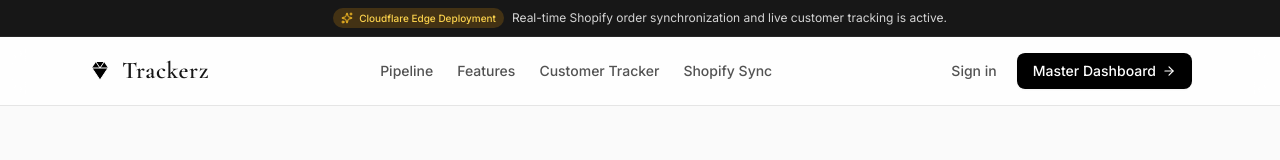
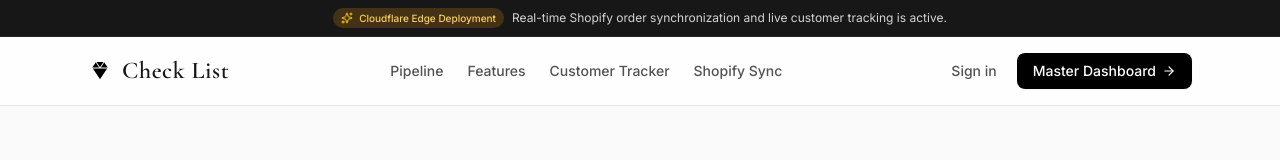
Before and after one commit to Raiyaniyugj/traker-jodhani, a Next.js app: page / in a window 1280 px wide. Shown: the top 160 px of the page. Built offline with nearby package versions, Linux system fonts and the light colour scheme.

Commit message:
chore: update brand name from Trackerz to Check List

```diff
--- a/src/app/login/page.tsx
+++ b/src/app/login/page.tsx
@@ -92,7 +92,7 @@ export default function LoginPage() {
               <path d="M8 3L12 9L16 3" stroke="white" strokeWidth="1" />
               <path d="M4 9L12 21L20 9" stroke="white" strokeWidth="1" />
             </svg>
-            Trackerz
+            Check List
           </Link>
           <p className="text-sm text-neutral-500 mt-1">Sign in to your production workspace</p>
         </div>
--- a/src/app/page.tsx
+++ b/src/app/page.tsx
@@ -60,7 +60,7 @@ export default function HomePage() {
               <path d="M8 3L12 9L16 3" stroke="white" strokeWidth="1" />
               <path d="M4 9L12 21L20 9" stroke="white" strokeWidth="1" />
             </svg>
-            Trackerz
+            Check List
           </Link>
 
           <nav className="hidden md:flex items-center gap-6 text-sm text-neutral-600 font-medium">
@@ -429,7 +429,7 @@ export default function HomePage() {
               <path d="M8 3L12 9L16 3" stroke="white" strokeWidth="1" />
               <path d="M4 9L12 21L20 9" stroke="white" strokeWidth="1" />
             </svg>
-            Trackerz
+            Check List
           </div>
 
           <div className="flex flex-wrap items-center gap-6 text-xs text-neutral-500">
@@ -442,7 +442,7 @@ export default function HomePage() {
           </div>
 
           <p className="text-xs text-neutral-400">
-            © {new Date().getFullYear()} Trackerz · Deployed on Cloudflare Workers
+            © {new Date().getFullYear()} Check List · Deployed on Cloudflare Workers
           </p>
         </div>
       </footer>
--- a/src/app/signup/page.tsx
+++ b/src/app/signup/page.tsx
@@ -66,7 +66,7 @@ export default function SignupPage() {
               <path d="M8 3L12 9L16 3" stroke="white" strokeWidth="1" />
               <path d="M4 9L12 21L20 9" stroke="white" strokeWidth="1" />
             </svg>
-            Trackerz
+            Check List
           </Link>
           <p className="text-sm text-neutral-500 mt-1">Create your workshop workspace</p>
         </div>
--- a/src/components/Sidebar.tsx
+++ b/src/components/Sidebar.tsx
@@ -36,7 +36,7 @@ export default function Sidebar() {
               <path d="M8 3L12 9L16 3" stroke="white" strokeWidth="1" />
               <path d="M4 9L12 21L20 9" stroke="white" strokeWidth="1" />
             </svg>
-            Trackerz
+            Check List
           </Link>
         </div>
 
@@ -66,7 +66,7 @@ export default function Sidebar() {
 
       {/* Production Workspace Info */}
       <div className="pt-4 border-t border-neutral-100 px-3 space-y-1 text-[11px] text-neutral-400">
-        <p className="font-medium text-neutral-600">Trackerz Jewelry Atelier</p>
+        <p className="font-medium text-neutral-600">Check List Jewelry Atelier</p>
         <p>Production Ready · Cloudflare D1</p>
       </div>
     </aside>
```
Also changed, not shown: src/app/layout.tsx (+1 -1 lines).
